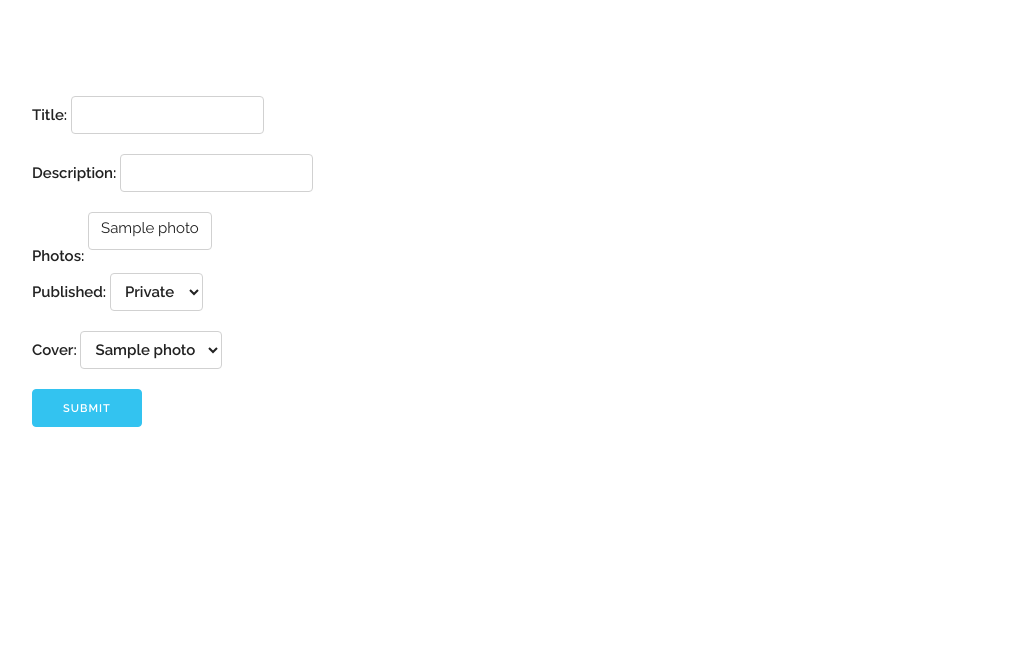
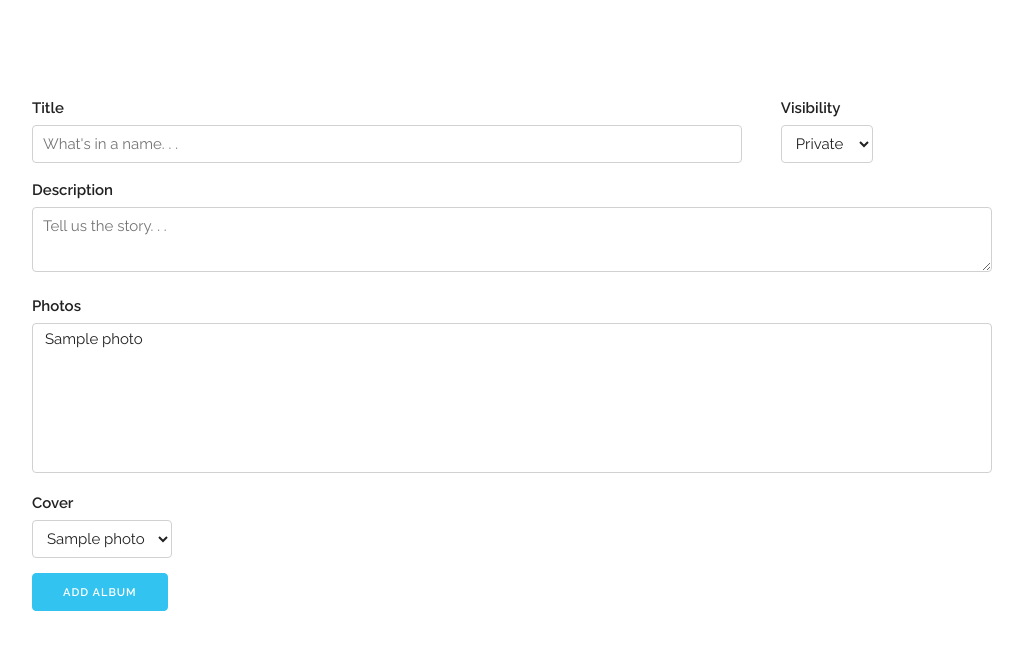
Before and after one commit to jesseklein406/django-imager, a Django app: page /images/album/add/ in a window 1280 px wide. Shown: the part 50-700 px from the top of the page, without its empty margins (128-1151 px from the left). Run offline with Django 3.2, Linux system fonts and the light colour scheme; a user stored in the database is signed in; tables that the repository leaves empty hold one stand-in row (values such as "Sample post"); some libraries are stand-ins or nearby versions.

Commit message:
Update album add template

```diff
--- a/imagersite/imager_images/templates/imager_images/album_add.html
+++ b/imagersite/imager_images/templates/imager_images/album_add.html
@@ -7,29 +7,42 @@
 
 {% block content %}
   <form action="{% url 'album_add' %}" method="post">{% csrf_token %}
-    <label>Title: <input type="text" name="title"></label>
-    <label>Description: <input type="text" name="description"></label>
-    <label>Photos:
-      <select name="photos" size="6" multiple="multiple">
-        {% for photo in user.photos.all %}
-        <option value="{{ photo.id }}">{{ photo.title }}</option>
-        {% endfor %}
-      </select>
-    </label>
-    <label>Published:
+
+    <div class="row">
+      <div class="nine columns">
+        <label for="album_title">Title</label>
+        <input type="text" class="u-full-width" id="album_title" name="title" placeholder="What's in a name. . ."/>
+      </div><!-- end column -->
+      <div class="three columns">
+        <label>Visibility</label>
         <select name="published">
           <option value="private">Private</option>
           <option value="shared">Shared</option>
           <option value="public">Public</option>
         </select>
-    </label>
-    <label>Cover:
+      </div><!-- end column -->
+    </div><!-- end row -->
+
+    <label for="album_description">Description</label>
+    <textarea name="description" id="album_description" placeholder="Tell us the story. . ." class="u-full-width"></textarea>
+    <label>Photos</label>
+    <select name="photos" size="6" multiple="multiple" class="tall_select_box u-full-width">
+      {% for photo in user.photos.all %}
+      <option value="{{ photo.id }}">{{ photo.title }}</option>
+      {% endfor %}
+    </select>
+
+    <div class="row">
+      <div class="six columns">
+        <label>Cover</label>
         <select name="cover">
           {% for photo in user.photos.all %}
           <option value="{{ photo.id }}">{{ photo.title }}</option>
           {% endfor %}
         </select>
-    </label>
-    <input type="submit" class="button-primary" name="albumadd" value="Submit">
+      </div><!-- end column -->
+    </div><!-- end row -->
+
+    <input type="submit" class="button-primary" name="albumadd" value="Add Album">
   </form>
 {% endblock %}
--- a/imagersite/imager_images/views.py
+++ b/imagersite/imager_images/views.py
@@ -80,6 +80,13 @@
         return render(request, 'imager_images/album_edit.html', {'album': album})
 
 
+class AlbumUpdateView(LoginRequiredMixin, UpdateView):
+    template_name_suffix = '_edit'
+    model = Photo
+    fields = ['title', 'description', 'published', 'cover', 'photos']
+    success_url = '/images/library'
+
+
 @login_required
 def photo_create(request):
     if request.POST:
@@ -98,22 +105,6 @@
         return render(request, 'imager_images/photo_add.html')
 
 
-# @login_required
-# def photo_update(request, pk):
-#     photo = Photo.objects.get(id=pk)
-#     if request.POST and (
-#         request.user == photo.user or photo.published == 'public'
-#     ):
-#         photo.title = request.POST['title']
-#         photo.description = request.POST['description']
-#         photo.published = request.POST['published']
-#         photo.save()
-
-#         return HttpResponseRedirect(reverse('library'))
-
-#     else:
-#         return render(request, 'imager_images/photo_edit.html', {'photo': photo})
-
 class PhotoUpdateView(LoginRequiredMixin, UpdateView):
     template_name_suffix = '_edit'
     model = Photo
--- a/imagersite/imagersite/static/css/style.css
+++ b/imagersite/imagersite/static/css/style.css
@@ -95,5 +95,9 @@ nav {
 
 /* Index
 –––––––––––––––––––––––––––––––––––––––––––––––––– */
+/* Forms
+–––––––––––––––––––––––––––––––––––––––––––––––––– */
+.tall_select_box {
+  height: 15rem; }
 
 /*# sourceMappingURL=style.css.map */
```
Lines whose indentation alone changed are shown as unchanged.
